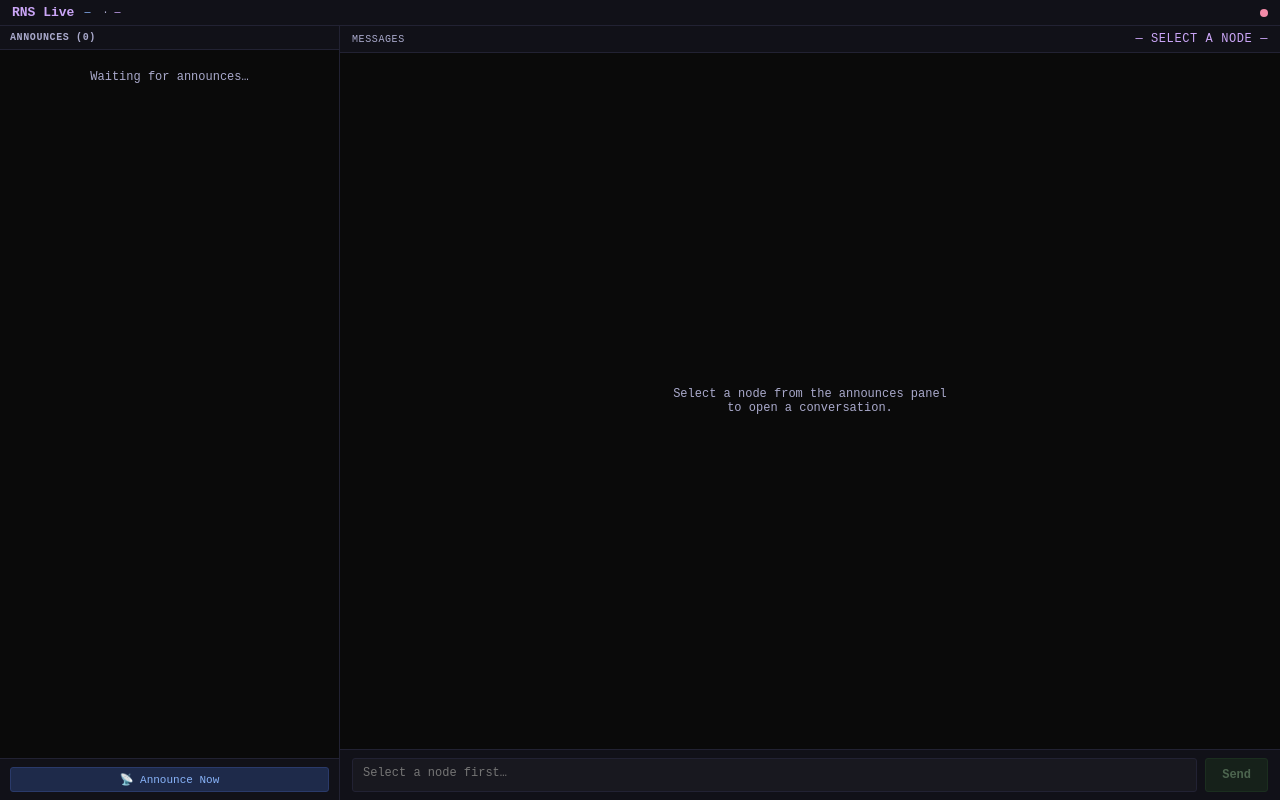
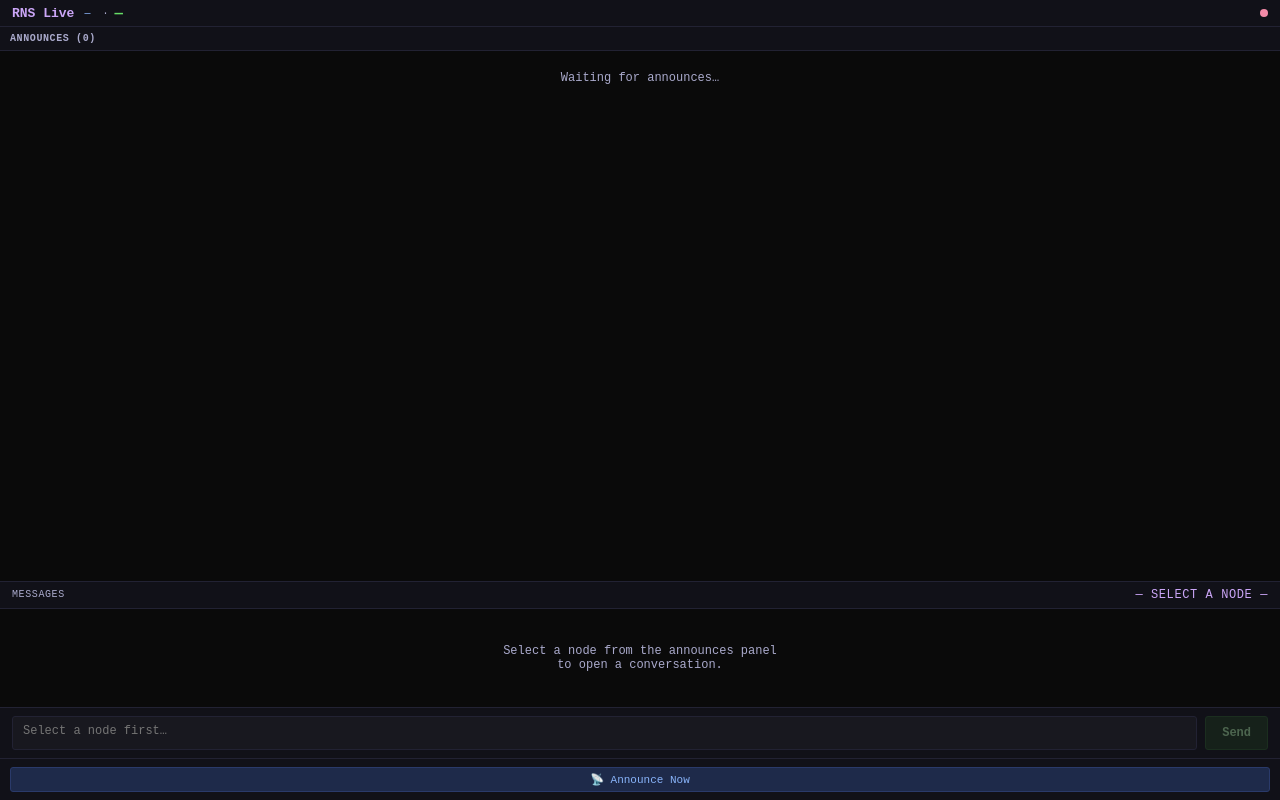
Before and after one commit to fotografm/pi-mesh-node-full, a plain HTML site: page rns-index.html in a window 1280 px wide. Drawn offline with Linux system fonts and the light colour scheme.

Commit message:
rns-index: one-column layout, big green node name
Announces list full width (top 3/4), messages + compose below it (1/4),
Announce Now at the bottom. Node name in the header is 14px bold #66dd66,
matching the noise-floor reading.

Co-Authored-By: Claude Opus 5.5 <noreply@anthropic.com>

```diff
--- a/rns-index.html
+++ b/rns-index.html
@@ -62,6 +62,14 @@ body {
     cursor: pointer;
     user-select: all;
 }
+/* Node name: big and bright green, like the noise-floor reading */
+#my-name {
+    font-size: 14px;
+    color: #66dd66;
+    font-weight: bold;
+    letter-spacing: 1px;
+    vertical-align: middle;
+}
 #status-dot {
     width: 8px;
     height: 8px;
@@ -78,13 +86,12 @@ body {
     overflow: hidden;
 }
 
-/* ── Left panel: announces ───────────────────────────────────────────────── */
+/* ── Single full-width panel: announces (top 3/4), messages (bottom 1/4) ─── */
 #announces-panel {
-    width: 340px;
-    flex-shrink: 0;
+    flex: 1;
+    min-width: 0;
     display: flex;
     flex-direction: column;
-    border-right: 1px solid var(--border);
 }
 #announces-panel h2 {
     padding: 6px 10px;
@@ -97,7 +104,8 @@ body {
     flex-shrink: 0;
 }
 #announces-list {
-    flex: 1;
+    flex: 3;
+    min-height: 0;
     overflow-y: auto;
 }
 .announce-row {
@@ -187,12 +195,14 @@ body {
     color: var(--green);
 }
 
-/* ── Right panel: messages ───────────────────────────────────────────────── */
+/* ── Messages: under the announces list, above Announce Now ──────────────── */
 #messages-panel {
     flex: 1;
+    min-height: 0;
     display: flex;
     flex-direction: column;
     overflow: hidden;
+    border-top: 1px solid var(--border);
 }
 #conv-header {
     padding: 6px 12px;
@@ -305,7 +315,7 @@ body {
     <h1>RNS Live</h1>
     <div id="my-addr">
         <span class="hash-val" id="my-hash" title="Click to copy full address">&#8212;</span>
-        &nbsp;&middot;&nbsp;<span id="my-name" style="color:var(--accent)">&#8212;</span>
+        &nbsp;&middot;&nbsp;<span id="my-name">&#8212;</span>
     </div>
     <div id="status-dot" title="WebSocket status"></div>
 </div>
@@ -318,12 +328,8 @@ body {
         <div id="announces-list">
             <div class="no-conv">Waiting for announces&#8230;</div>
         </div>
-        <div id="ann-footer">
-            <button id="announce-btn">&#x1F4E1; Announce Now</button>
-        </div>
-    </div>
 
-    <!-- Right panel: messages -->
+    <!-- Messages: below the announces list -->
     <div id="messages-panel">
         <div id="conv-header">
             <span>Messages</span>
@@ -335,6 +341,11 @@ body {
         <div id="compose">
             <textarea id="compose-input" placeholder="Select a node first&#8230;" disabled></textarea>
             <button id="send-btn" disabled>Send</button>
+        </div>
+    </div>
+
+        <div id="ann-footer">
+            <button id="announce-btn">&#x1F4E1; Announce Now</button>
         </div>
     </div>
 
```
